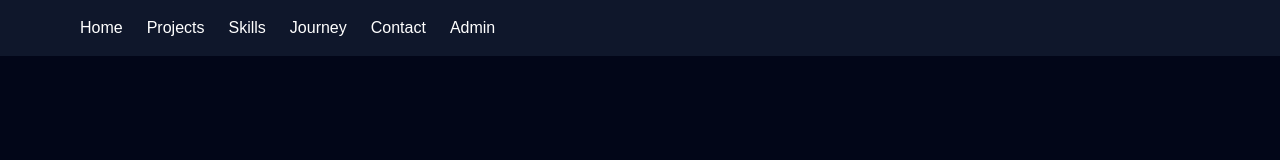
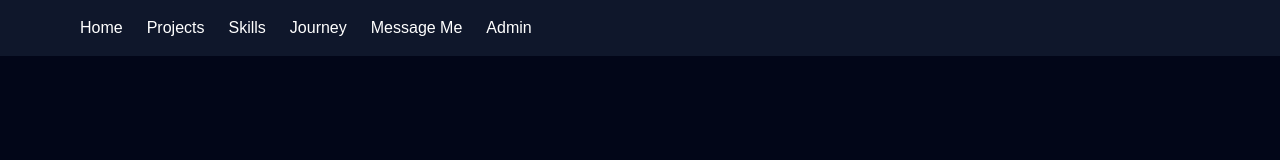
Before and after one commit to kanimozhi-nagarajan/portfolio-fullstack, a React (Vite) app in the folder portfolio-client/: page /contact in a window 1280 px wide. Shown: the top 160 px of the page. Built offline with nearby package versions, Linux system fonts and the light colour scheme; no server answers.

Commit message:
Chore:  Minor fixes like contact to message me

```diff
--- a/portfolio-client/src/components/ContactForm.jsx
+++ b/portfolio-client/src/components/ContactForm.jsx
@@ -36,7 +36,7 @@ function ContactForm() {
   return (
     <section className=" text-white py-1">
       <div className="max-w-3xl mx-auto px-6">
-        <h2 className="text-4xl font-bold text-center mb-12">Contact Me</h2>
+        <h2 className="text-4xl font-bold text-center mb-12">Message Me</h2>
 
         <form
           onSubmit={handleSubmit}
--- a/portfolio-client/src/components/Hero.jsx
+++ b/portfolio-client/src/components/Hero.jsx
@@ -56,7 +56,7 @@ function Hero() {
               to="/contact"
               className="border border-sky-400 px-6 py-3 rounded-lg hover:bg-sky-500 hover:text-white transition"
             >
-              Contact Me
+              Message Me
             </Link>
           </motion.div>
         </div>
--- a/portfolio-client/src/components/Navbar.jsx
+++ b/portfolio-client/src/components/Navbar.jsx
@@ -1,11 +1,10 @@
 import { Link } from "react-router-dom";
 import { useState } from "react";
-import { useLocation, useNavigate } from "react-router-dom";
+import { useNavigate } from "react-router-dom";
 
 function Navbar() {
   const [isOpen, setIsOpen] = useState(false);
 
-  const location = useLocation();
   const navigate = useNavigate();
 
   const scrollToSection = (id) => {
@@ -72,7 +71,7 @@ function Navbar() {
             className="hover:text-sky-400 transition"
             onClick={() => scrollToSection("contact")}
           >
-            Contact
+            Message Me
           </button>
           <Link className="hover:text-sky-400 transition" to="/admin">
             Admin
--- a/portfolio-client/src/components/ProtectedRoute.jsx
+++ /dev/null
@@ -1,13 +0,0 @@
-import { Navigate } from "react-router-dom";
-
-function ProtectedRoute({ children }) {
-  const token = localStorage.getItem("token");
-
-  if (!token) {
-    return <Navigate to="/admin-login" />;
-  }
-
-  return children;
-}
-
-export default ProtectedRoute;
```
